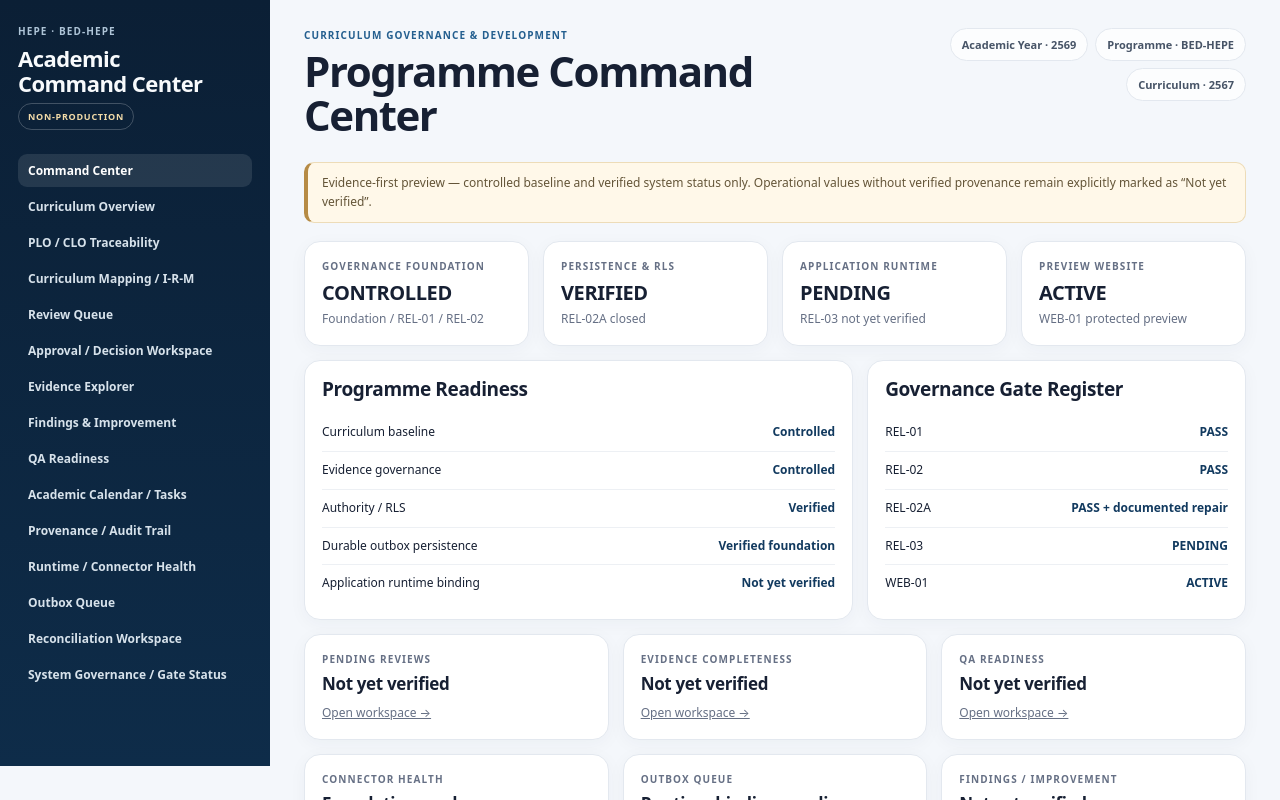
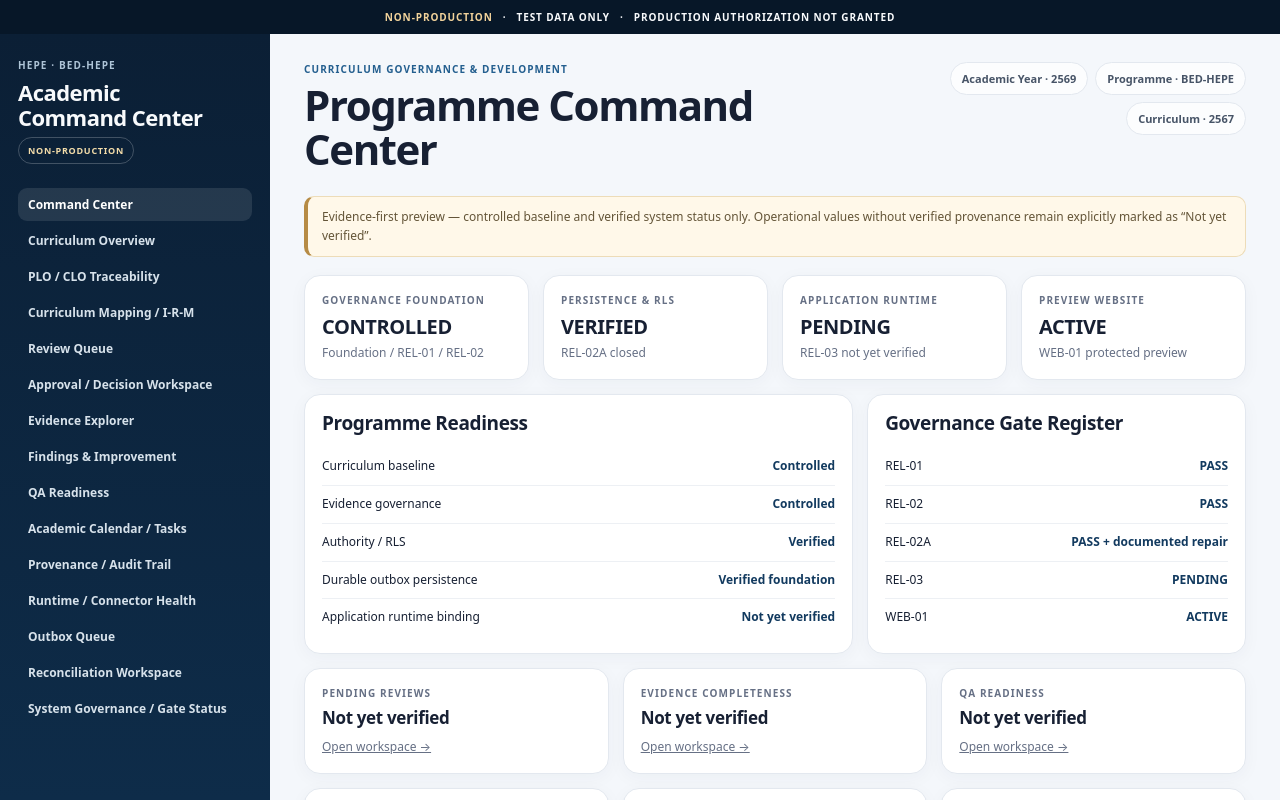
Before and after one commit to kasemch/hepe-ui-prototype, a Next.js app: page / in a window 1280 px wide. Shown: the top 800 px of the page. Built offline with nearby package versions, Linux system fonts and the light colour scheme.

Commit message:
HEPE-UI-MASTER-01: add persistent non-production application boundary

```diff
--- a/app/layout.tsx
+++ b/app/layout.tsx
@@ -2,13 +2,18 @@ import './globals.css';
 
 export const metadata = {
   title: "HEPE Academic Command Center · NON-PRODUCTION",
-  description: "HEPE Curriculum Governance & Development — controlled non-production academic workspace"
+  description: "HEPE Curriculum Governance & Development — evidence-first non-production academic governance platform"
 };
 
 export default function RootLayout({ children }: { children: React.ReactNode }) {
   return (
     <html lang="th">
-      <body>{children}</body>
+      <body>
+        <div className="environment-bar" role="status" aria-label="Environment status">
+          <strong>NON-PRODUCTION</strong><span>·</span><span>TEST DATA ONLY</span><span>·</span><span>Production authorization not granted</span>
+        </div>
+        {children}
+      </body>
     </html>
   );
 }
```
